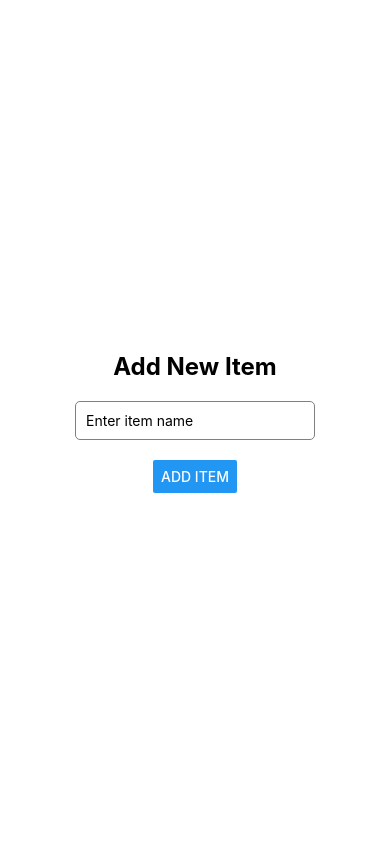
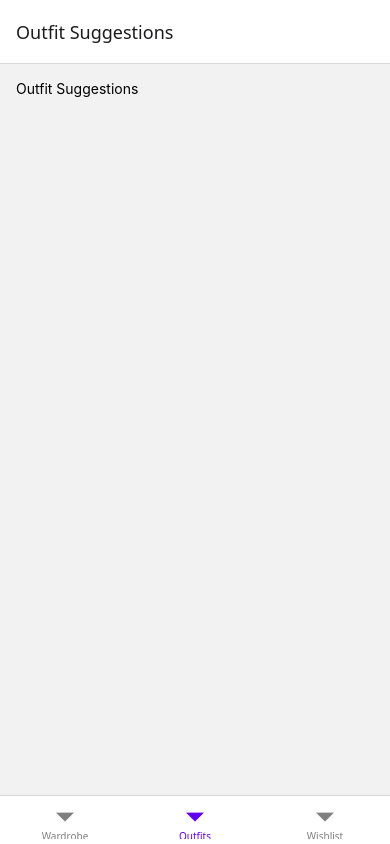
Before and after one commit to avaarm/smartcloset, a React Native app: screen /Outfits in a window 390 px wide. Built offline with nearby package versions, Linux system fonts and the light colour scheme.

Commit message:
functionality and data storage framework

```diff
--- a/App.tsx
+++ b/App.tsx
@@ -1,22 +1,48 @@
 import React from 'react';
-import { SafeAreaView, StyleSheet } from 'react-native';
-import AddItem from './components/AddItem'; // Ensure the path is correct
+import { NavigationContainer } from '@react-navigation/native';
+import { createBottomTabNavigator } from '@react-navigation/bottom-tabs';
+import WardrobeScreen from './src/screens/WardrobeScreen';
+import OutfitScreen from './src/screens/OutfitScreen';
+import WishlistScreen from './src/screens/WishlistScreen';
+
+const Tab = createBottomTabNavigator();
 
 const App = (): React.JSX.Element => {
   return (
-    <SafeAreaView style={styles.container}>
-      {/* Rendering AddItem component */}
-      <AddItem />
-    </SafeAreaView>
+    <NavigationContainer>
+      <Tab.Navigator
+        screenOptions={{
+          tabBarActiveTintColor: '#6200ee',
+          tabBarInactiveTintColor: 'gray',
+        }}
+      >
+        <Tab.Screen
+          name="Wardrobe"
+          component={WardrobeScreen}
+          options={{
+            title: 'My Wardrobe',
+            tabBarLabel: 'Wardrobe'
+          }}
+        />
+        <Tab.Screen
+          name="Outfits"
+          component={OutfitScreen}
+          options={{
+            title: 'Outfit Suggestions',
+            tabBarLabel: 'Outfits'
+          }}
+        />
+        <Tab.Screen
+          name="Wishlist"
+          component={WishlistScreen}
+          options={{
+            title: 'My Wishlist',
+            tabBarLabel: 'Wishlist'
+          }}
+        />
+      </Tab.Navigator>
+    </NavigationContainer>
   );
 };
 
-const styles = StyleSheet.create({
-  container: {
-    flex: 1,
-    justifyContent: 'center',
-    alignItems: 'center',
-  },
-});
-
 export default App;
--- /dev/null
+++ b/src/components/ClothingCard.tsx
@@ -0,0 +1,56 @@
+import React from 'react';
+import { View, Text, Image, StyleSheet, Pressable } from 'react-native';
+import { ClothingItem } from '../types';
+
+interface ClothingCardProps {
+  item: ClothingItem;
+  onPress?: () => void;
+}
+
+const ClothingCard = ({ item, onPress }: ClothingCardProps) => {
+  return (
+    <Pressable onPress={onPress} style={styles.card}>
+      <Image
+        source={{ uri: item.retailerImage || item.userImage }}
+        style={styles.image}
+        resizeMode="cover"
+      />
+      <View style={styles.details}>
+        <Text style={styles.name}>{item.name}</Text>
+        <Text style={styles.brand}>{item.brand}</Text>
+      </View>
+    </Pressable>
+  );
+};
+
+const styles = StyleSheet.create({
+  card: {
+    backgroundColor: 'white',
+    borderRadius: 8,
+    shadowColor: '#000',
+    shadowOffset: { width: 0, height: 2 },
+    shadowOpacity: 0.1,
+    shadowRadius: 4,
+    elevation: 3,
+    margin: 8,
+    overflow: 'hidden',
+  },
+  image: {
+    width: '100%',
+    height: 150,
+  },
+  details: {
+    padding: 8,
+  },
+  name: {
+    fontSize: 16,
+    fontWeight: '600',
+  },
+  brand: {
+    fontSize: 14,
+    color: '#666',
+    marginTop: 4,
+  },
+});
+
+export default ClothingCard;
--- /dev/null
+++ b/src/screens/OutfitScreen.tsx
@@ -0,0 +1,19 @@
+import React from 'react';
+import { View, StyleSheet, Text } from 'react-native';
+
+const OutfitScreen = () => {
+  return (
+    <View style={styles.container}>
+      <Text>Outfit Suggestions</Text>
+    </View>
+  );
+};
+
+const styles = StyleSheet.create({
+  container: {
+    flex: 1,
+    padding: 16,
+  },
+});
+
+export default OutfitScreen;
--- /dev/null
+++ b/src/screens/WardrobeScreen.tsx
@@ -0,0 +1,74 @@
+import React, { useState } from 'react';
+import { View, StyleSheet, FlatList, TouchableOpacity, Text } from 'react-native';
+import { launchImageLibrary } from 'react-native-image-picker';
+import { ClothingItem, ClothingCategory, Season } from '../types';
+import ClothingCard from '../components/ClothingCard';
+
+const WardrobeScreen = () => {
+  const [items, setItems] = useState<ClothingItem[]>([]);
+
+  const handleAddItem = async () => {
+    const result = await launchImageLibrary({
+      mediaType: 'photo',
+      quality: 0.8,
+    });
+
+    if (result.assets && result.assets[0]) {
+      const newItem: ClothingItem = {
+        id: Date.now().toString(),
+        name: 'New Item',
+        category: ClothingCategory.TOPS,
+        userImage: result.assets[0].uri,
+        color: 'black', // Default value, will be editable
+        season: [Season.SPRING], // Default value, will be editable
+        dateAdded: new Date().toISOString(),
+        isWishlist: false,
+      };
+
+      setItems([...items, newItem]);
+    }
+  };
+
+  return (
+    <View style={styles.container}>
+      <FlatList
+        data={items}
+        renderItem={({ item }) => <ClothingCard item={item} />}
+        keyExtractor={item => item.id}
+        numColumns={2}
+        contentContainerStyle={styles.grid}
+      />
+      <TouchableOpacity style={styles.addButton} onPress={handleAddItem}>
+        <Text style={styles.addButtonText}>Add Item</Text>
+      </TouchableOpacity>
+    </View>
+  );
+};
+
+const styles = StyleSheet.create({
+  container: {
+    flex: 1,
+  },
+  grid: {
+    padding: 8,
+  },
+  addButton: {
+    position: 'absolute',
+    bottom: 20,
+    right: 20,
+    backgroundColor: '#6200ee',
+    padding: 16,
+    borderRadius: 30,
+    elevation: 4,
+    shadowColor: '#000',
+    shadowOffset: { width: 0, height: 2 },
+    shadowOpacity: 0.25,
+    shadowRadius: 4,
+  },
+  addButtonText: {
+    color: 'white',
+    fontWeight: '600',
+  },
+});
+
+export default WardrobeScreen;
--- /dev/null
+++ b/src/screens/WishlistScreen.tsx
@@ -0,0 +1,19 @@
+import React from 'react';
+import { View, StyleSheet, Text } from 'react-native';
+
+const WishlistScreen = () => {
+  return (
+    <View style={styles.container}>
+      <Text>Wishlist</Text>
+    </View>
+  );
+};
+
+const styles = StyleSheet.create({
+  container: {
+    flex: 1,
+    padding: 16,
+  },
+});
+
+export default WishlistScreen;
--- /dev/null
+++ b/src/types/index.ts
@@ -0,0 +1,36 @@
+export interface ClothingItem {
+  id: string;
+  name: string;
+  category: ClothingCategory;
+  retailerImage?: string;
+  userImage?: string;
+  brand?: string;
+  color: string;
+  season: Season[];
+  dateAdded: string;
+  isWishlist: boolean;
+}
+
+export enum ClothingCategory {
+  TOPS = 'tops',
+  BOTTOMS = 'bottoms',
+  DRESSES = 'dresses',
+  OUTERWEAR = 'outerwear',
+  SHOES = 'shoes',
+  ACCESSORIES = 'accessories'
+}
+
+export enum Season {
+  SPRING = 'spring',
+  SUMMER = 'summer',
+  FALL = 'fall',
+  WINTER = 'winter'
+}
+
+export interface Outfit {
+  id: string;
+  name: string;
+  items: string[]; // Array of ClothingItem ids
+  season: Season[];
+  occasion?: string;
+}
```
Also changed, not shown: package.json (+7 -1 lines), 1 other file (tests, documents, lock files or other folders).
